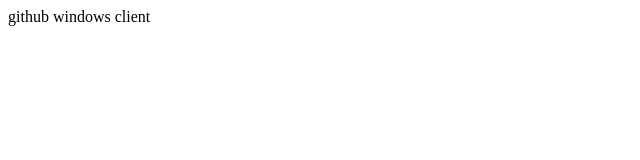
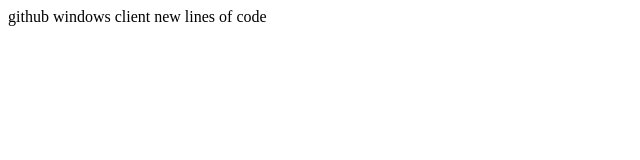
Before and after one commit to Akariban/newtest2, a plain HTML site: page WebContent/index.html in a window 1280 px wide. Shown: the whole page, without its empty margins (0-640 px from the left). Drawn offline with Linux system fonts and the light colour scheme.

Commit message:
new line of code
index.html file

```diff
--- a/WebContent/index.html
+++ b/WebContent/index.html
@@ -6,5 +6,7 @@
 </head>
 <body>
 github windows client
+
+new lines of code
 </body>
 </html>
```
